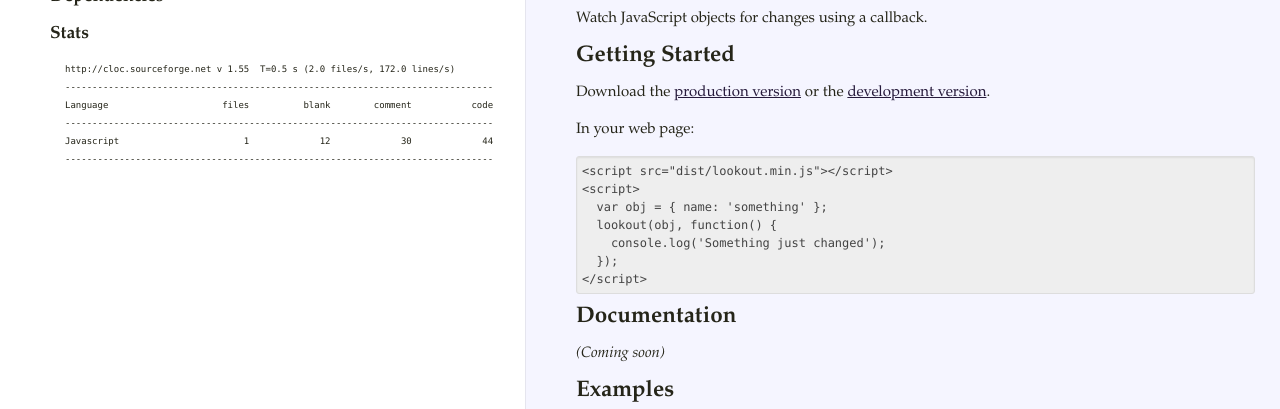
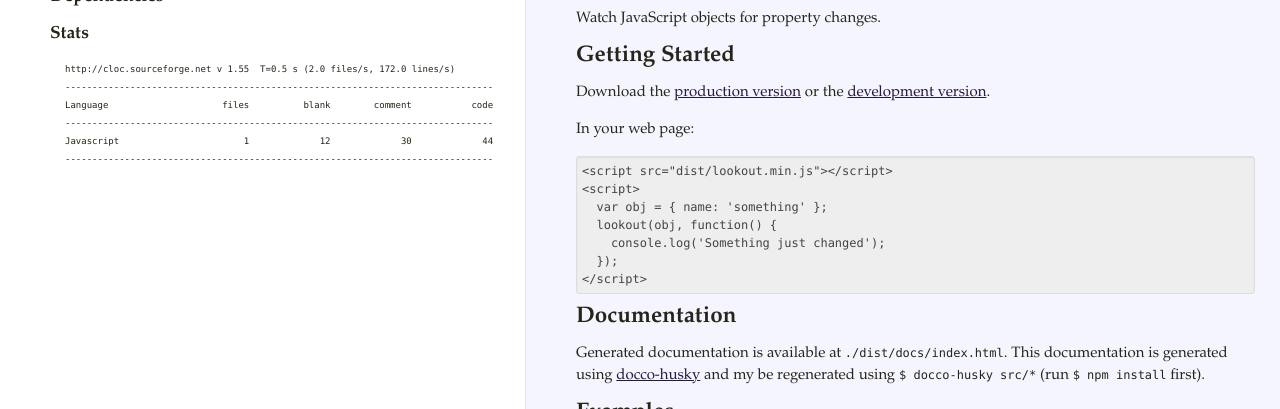
Before and after one commit to fiveisprime/lookout, a website: page dist/docs/index.html in a window 1280 px wide. Shown: the part 391-800 px from the top of the page. Drawn offline with Linux system fonts and the light colour scheme.

Commit message:
Readme updates

```diff
--- a/dist/docs/index.html
+++ b/dist/docs/index.html
@@ -8,7 +8,7 @@ Javascript                       1             12             30             44
 -------------------------------------------------------------------------------
 </pre></p></td><td id="content" class="code"><h1>Lookout <a href="https://travis-ci.org/fiveisprime/lookout"><img src="https://secure.travis-ci.org/fiveisprime/lookout.png?branch=master" alt="Build Status" title="" /></a></h1>
 
-<p>Watch JavaScript objects for changes using a callback.</p>
+<p>Watch JavaScript objects for property changes.</p>
 
 <h2>Getting Started</h2>
 
@@ -27,7 +27,7 @@ Javascript                       1             12             30             44
 
 <h2>Documentation</h2>
 
-<p><em>(Coming soon)</em></p>
+<p>Generated documentation is available at <code>./dist/docs/index.html</code>. This documentation is generated using <a href="https://github.com/mbrevoort/docco-husky">docco-husky</a> and my be regenerated using <code>$ docco-husky src/*</code> (run <code>$ npm install</code> first).</p>
 
 <h2>Examples</h2>
 
```
Also changed, not shown: README.md.
